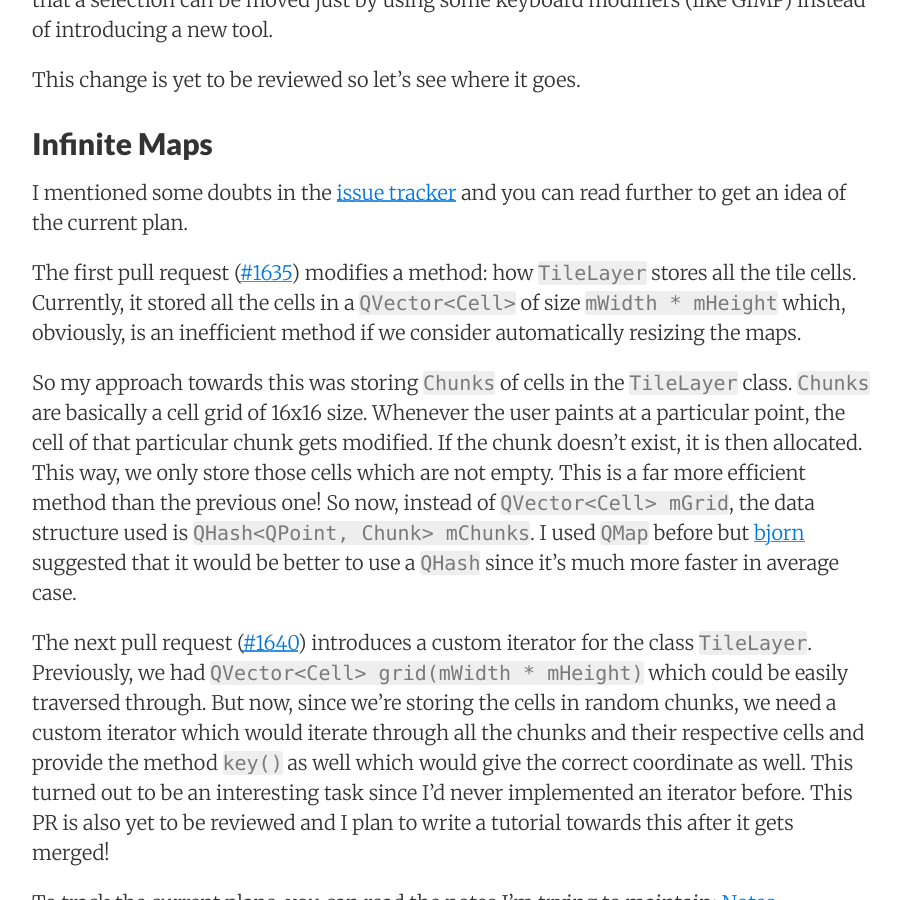
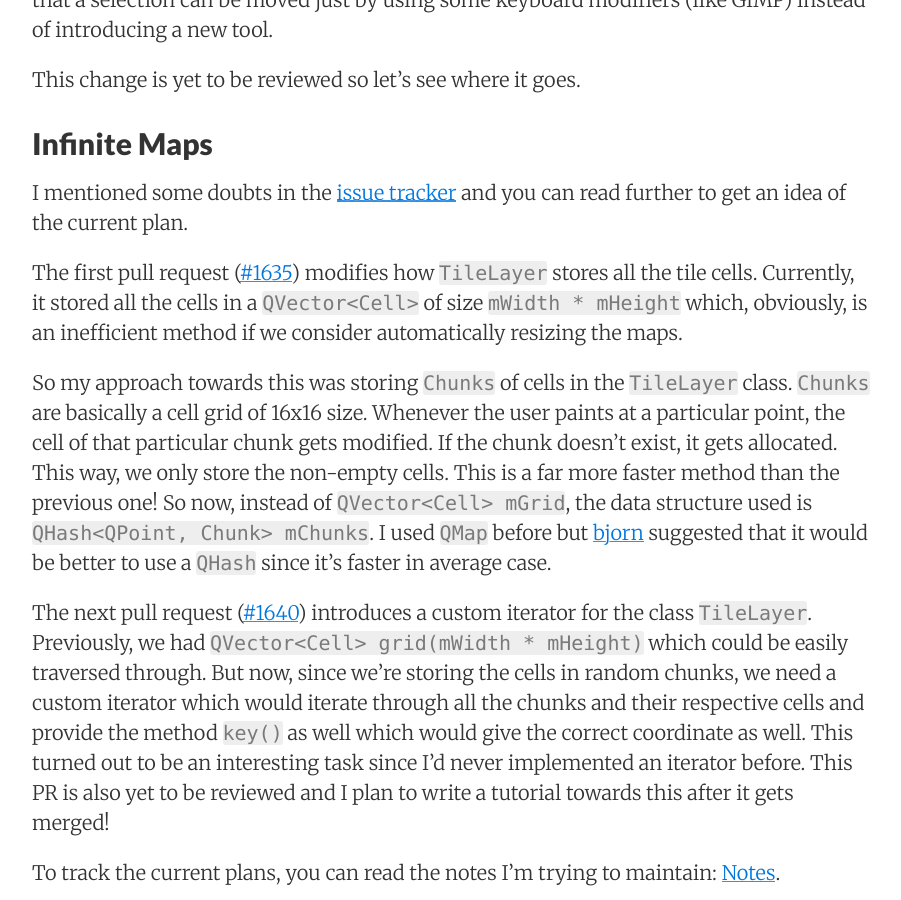
Before and after one commit to ketanhwr/blog, a Jekyll site: the page built from _posts/2017-07-10-gsoc-week-five.markdown, in a window 1280 px wide and 900 px high, scrolled down 1234 px. Shown: the whole window, without its empty margins (188-1089 px from the left). Built offline with Jekyll 4.4.1, drawn with Linux system fonts in a browser that asks for light colours; nearby versions of some CDN libraries; comment, search, counter and statistics services are not loaded.

Commit message:
Minor changes

```diff
--- a/_posts/2017-07-10-gsoc-week-five.markdown
+++ b/_posts/2017-07-10-gsoc-week-five.markdown
@@ -22,9 +22,9 @@ This change is yet to be reviewed so let's see where it goes.
 
 I mentioned some doubts in the [issue tracker](https://github.com/bjorn/tiled/issues/260#issuecomment-312618241) and you can read further to get an idea of the current plan.
 
-The first pull request ([#1635](https://github.com/bjorn/tiled/pull/1635)) modifies a method: how `TileLayer` stores all the tile cells. Currently, it stored all the cells in a `QVector<Cell>` of size `mWidth * mHeight` which, obviously, is an inefficient method if we consider automatically resizing the maps.
+The first pull request ([#1635](https://github.com/bjorn/tiled/pull/1635)) modifies how `TileLayer` stores all the tile cells. Currently, it stored all the cells in a `QVector<Cell>` of size `mWidth * mHeight` which, obviously, is an inefficient method if we consider automatically resizing the maps.
 
-So my approach towards this was storing `Chunks` of cells in the `TileLayer` class. `Chunks` are basically a cell grid of 16x16 size. Whenever the user paints at a particular point, the cell of that particular chunk gets modified. If the chunk doesn't exist, it is then allocated. This way, we only store those cells which are not empty. This is a far more efficient method than the previous one! So now, instead of `QVector<Cell> mGrid`, the data structure used is `QHash<QPoint, Chunk> mChunks`. I used `QMap` before but [bjorn](https://github.com/bjorn) suggested that it would be better to use a `QHash` since it's much more faster in average case.
+So my approach towards this was storing `Chunks` of cells in the `TileLayer` class. `Chunks` are basically a cell grid of 16x16 size. Whenever the user paints at a particular point, the cell of that particular chunk gets modified. If the chunk doesn't exist, it gets allocated. This way, we only store the non-empty cells. This is a far more faster method than the previous one! So now, instead of `QVector<Cell> mGrid`, the data structure used is `QHash<QPoint, Chunk> mChunks`. I used `QMap` before but [bjorn](https://github.com/bjorn) suggested that it would be better to use a `QHash` since it's faster in average case.
 
 The next pull request ([#1640](https://github.com/bjorn/tiled/pull/1640)) introduces a custom iterator for the class `TileLayer`. Previously, we had `QVector<Cell> grid(mWidth * mHeight)` which could be easily traversed through. But now, since we're storing the cells in random chunks, we need a custom iterator which would iterate through all the chunks and their respective cells and provide the method `key()` as well which would give the correct coordinate as well. This turned out to be an interesting task since I'd never implemented an iterator before. This PR is also yet to be reviewed and I plan to write a tutorial towards this after it gets merged!
 
```
